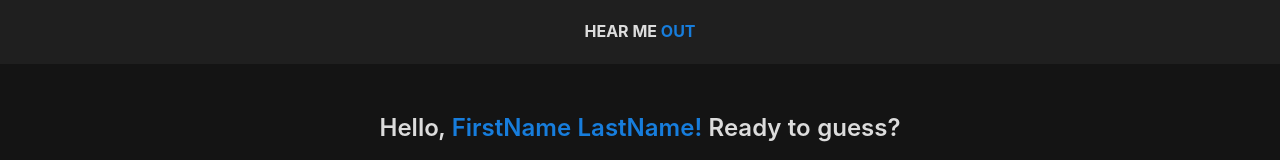
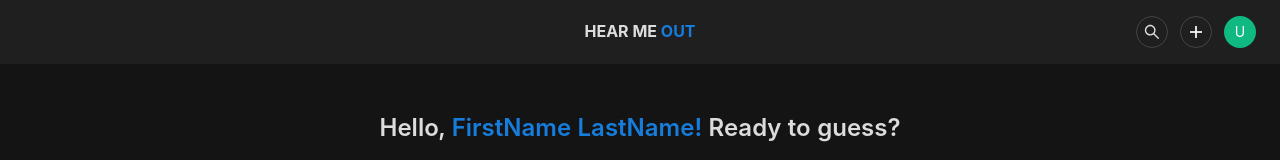
Before and after one commit to Bavovna-Squad/hear-me-out-ui, a React (Create React App) app: page /home-full in a window 1280 px wide. Shown: the top 160 px of the page. Built offline with nearby package versions, Linux system fonts and the light colour scheme.

Commit message:
[feature] Adaptive Main Layout
Implemented adaptive main layout, added main toolbar buttons

```diff
--- a/src/layouts/MainLayout.tsx
+++ b/src/layouts/MainLayout.tsx
@@ -1,7 +1,8 @@
 import React, { FunctionComponent, ReactNode } from 'react';
-import { Button, Layout, Typography } from 'antd';
+import { Avatar, Button, Layout, Tooltip, Typography } from 'antd';
 import { useNavigate } from 'react-router-dom';
 import { routePaths } from '../constants/routes';
+import { PlusOutlined, SearchOutlined } from '@ant-design/icons';
 
 const { Header, Content, Footer } = Layout;
 
@@ -18,17 +19,26 @@ export const MainLayout: FunctionComponent<MainLayoutProps> = ({ children }) =>
 
     return (
         <Layout className="grid grid-rows-[auto 1fr auto] !min-h-full">
-            <Header style={{ textAlign: 'center' }}>
+            <Header className="grid grid-cols-2 md:grid-cols-3 place-items-center !px-4">
                 <Button
                     type="text"
                     size="large"
                     onClick={navigateToRoot}
-                    className="uppercase"
+                    className="justify-self-start md:justify-self-center md:col-start-2 uppercase"
                 >
                     <Typography className="font-bold">
                         Hear Me <span className="hmo-accented-text">Out</span>
                     </Typography>
                 </Button>
+                <div className="flex gap-3 justify-self-end pr-2">
+                    <Tooltip title="search">
+                        <Button shape="circle" icon={<SearchOutlined />} />
+                    </Tooltip>
+                    <Tooltip title="create">
+                        <Button shape="circle" icon={<PlusOutlined />} />
+                    </Tooltip>
+                    <Avatar gap={4} className="!bg-emerald-500">U</Avatar>
+                </div>
             </Header>
             <Content>
                 {children}
```
